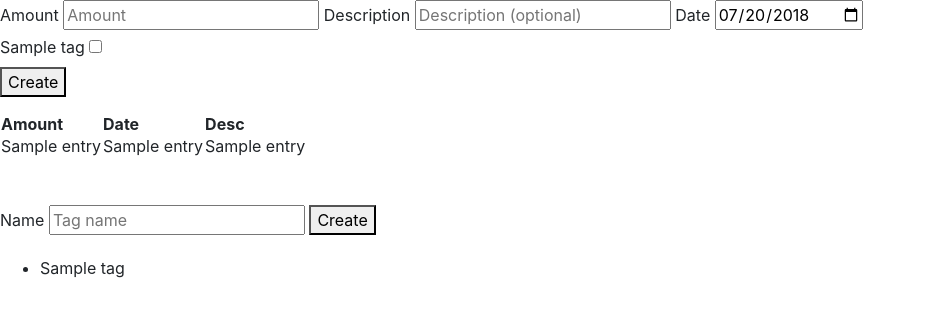
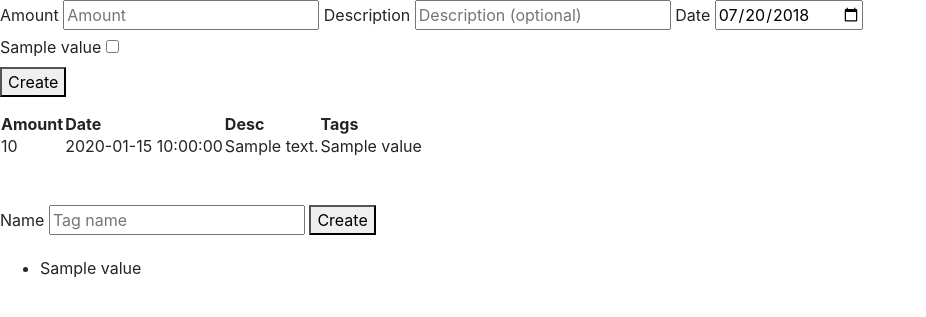
Before and after one commit to theovasi/MyMoneyStats, a Flask app: template templates/index.html in a window 1280 px wide. Shown: the top 317 px of the page, without its empty margins (0-926 px from the left). Run offline with Flask 2, Linux system fonts and the light colour scheme; the template is opened without the code that fills it: most values are stand-ins (such as "Sample title", 1, 10 or a date in 2020); some libraries are stand-ins or nearby versions.

Commit message:
Add namedtuples as 'data models' and render tags for each entry

```diff
--- a/app.py
+++ b/app.py
@@ -1,5 +1,6 @@
 import sqlite3
 from datetime import datetime
+from collections import namedtuple
 
 from flask import Flask, render_template, session, redirect, request, url_for, g
 app = Flask(__name__)
@@ -7,6 +8,8 @@ app.config.from_envvar('APP_SETTINGS')
 
 DATABASE = './data/mms.sqlite'
 
+AccountingEntry = namedtuple('AccountingEntry', 'uid, crdate, amount, date, desc, tags')
+Tag = namedtuple('Tag', 'uid, value')
 
 def get_db():
     db = getattr(g, '_database', None)
@@ -37,8 +40,24 @@ def index():
     if not session.get('login', False):
         return redirect(url_for('login'))
 
-    acc_entries = get_rows('SELECT * FROM accounting_entry WHERE NOT DELETED LIMIT 10')
-    tags = get_rows('SELECT * FROM tag WHERE NOT DELETED')
+    query = '''SELECT uid, crdate, amount, date, desc
+             FROM accounting_entry WHERE NOT DELETED LIMIT 10
+            '''
+
+    acc_entries = []
+
+    for row in get_rows(query):
+        query = '''SELECT tag.uid, tag.value FROM tag INNER JOIN tag_mm
+                   ON tag.uid=tag_mm.uid_local
+                   AND tag_mm.uid_foreign=(?)'''
+        entry_tags = get_rows(query, (row[0],))
+
+        entry_tags = [Tag._make(tag) for tag in entry_tags]
+
+        acc_entries.append(AccountingEntry._make(row + (entry_tags,)))
+
+    tags = get_rows('SELECT uid, value FROM tag WHERE NOT DELETED')
+    tags = [Tag._make(tag) for tag in tags]
 
     return render_template('index.html', acc_entries=acc_entries, tags=tags)
 
--- a/templates/index.html
+++ b/templates/index.html
@@ -12,8 +12,8 @@
     <div>
         {%  for tag in tags %}
             <label>
-                {{ tag[1] }}
-                <input name="tag" type="checkbox" value="{{ tag[0] }}">
+                {{ tag.value }}
+                <input name="tag" type="checkbox" value="{{ tag.uid }}">
             </label>
         {% endfor %}
     </div>
@@ -25,12 +25,17 @@
         <th>Amount</th>
         <th>Date</th>
         <th>Desc</th>
+        <th>Tags</th>
     </tr>
     {% for entry in acc_entries %}
         <tr>
-            <td>{{ entry[2] }}</td>
-            <td>{{ entry[3] }}</td>
-            <td>{{ entry[4] }}</td>
+            <td>{{ entry.amount }}</td>
+            <td>{{ entry.date }}</td>
+            <td>{{ entry.desc }}</td>
+            <td>{% for tag in entry.tags %}
+                <span>{{ tag.value }}</span>
+                {% endfor %}
+            </td>
         </tr>
     {% endfor %}
 </table>
@@ -45,7 +50,7 @@
 
 <ul>
 	{% for tag in tags %}
-		<li>{{ tag[1] }}</li>
+		<li>{{ tag.value }}</li>
 	{% endfor %}
 </ul>
 
```
